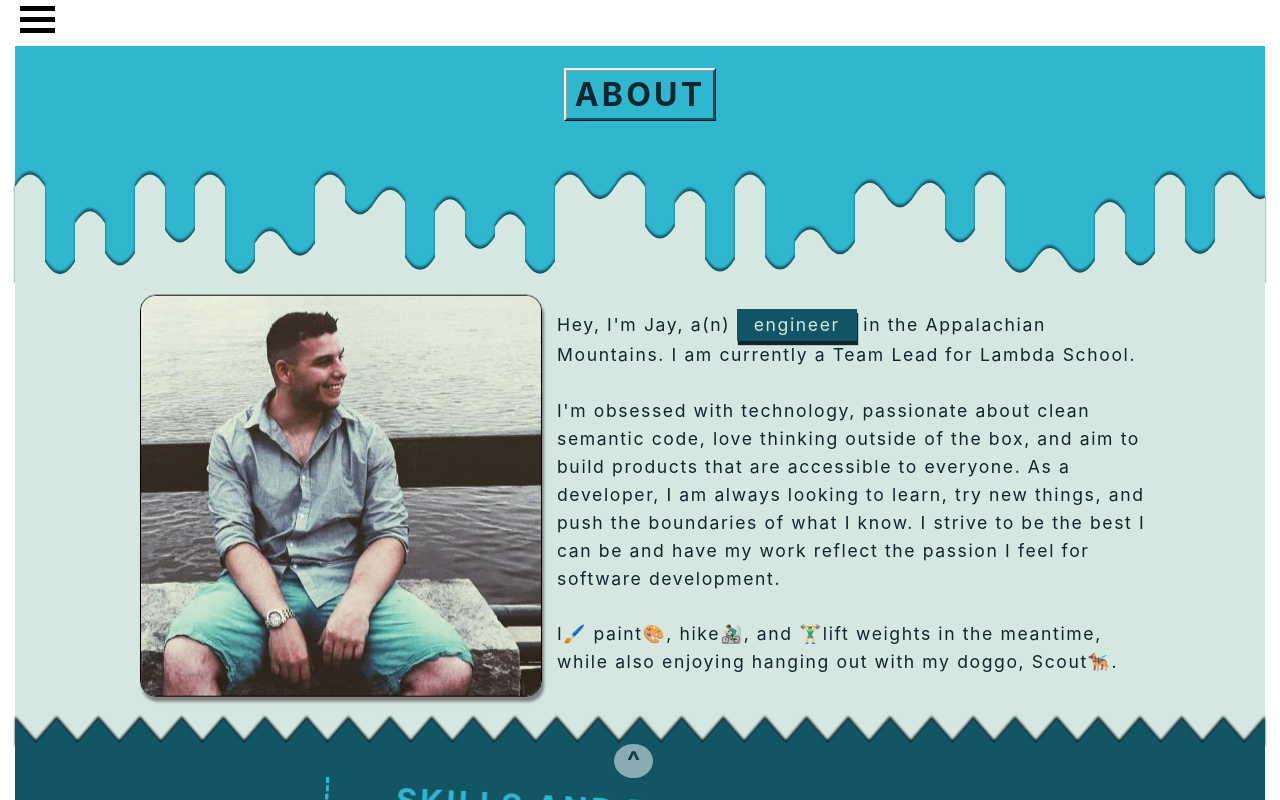
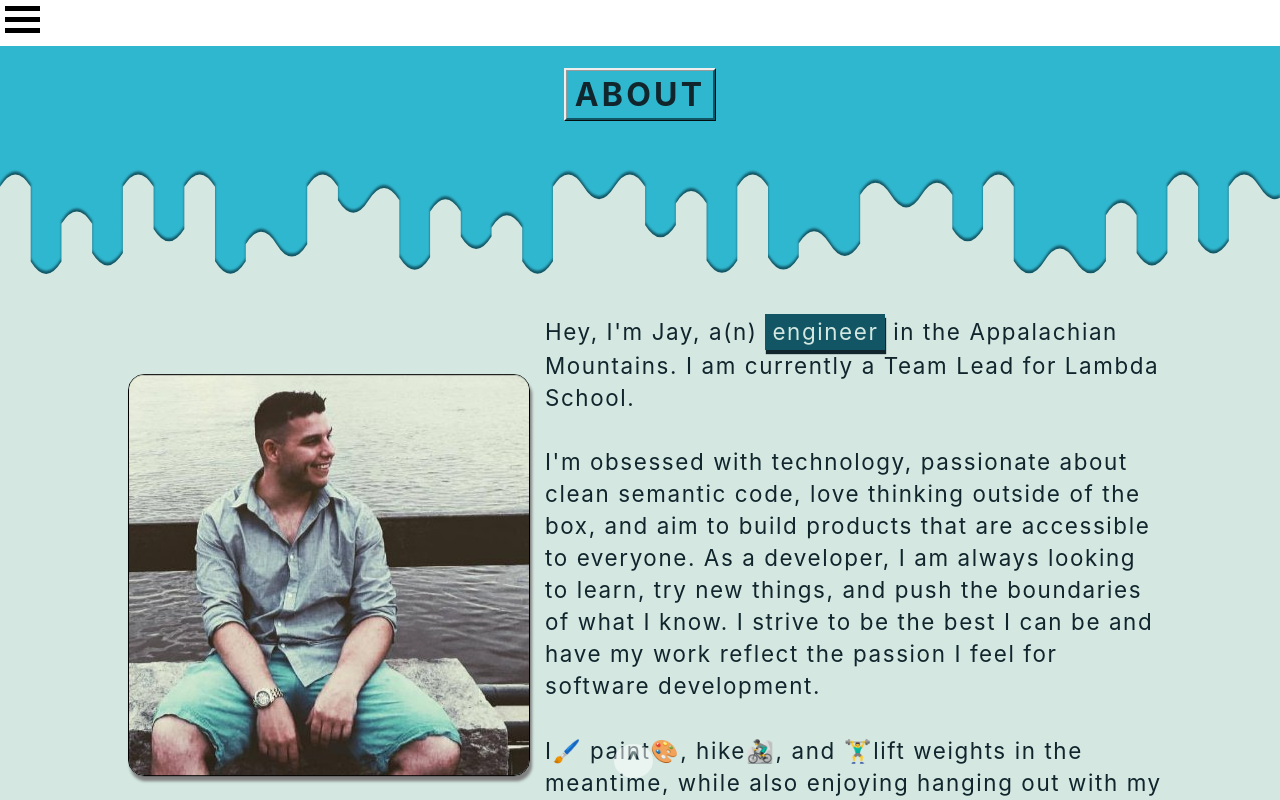
Before and after one commit to leachcoding/ReactPortfolio, a React (Create React App) app in the folder react-portfolio/: page / in a window 1280 px wide. Shown: the top 800 px of the page. Built offline with nearby package versions, Linux system fonts and the light colour scheme.

Commit message:
Changing max width of site starting redesign and edits

```diff
--- a/react-portfolio/src/App.css
+++ b/react-portfolio/src/App.css
@@ -7,7 +7,7 @@
 
 .App {
   width: 100%;
-  max-width: 1250px;
+  max-width: 1920px;
   display: -webkit-box;
   display: -ms-flexbox;
   display: flex;
--- a/react-portfolio/src/components/About.css
+++ b/react-portfolio/src/components/About.css
@@ -71,13 +71,13 @@
   }
 }
 .about p {
-  font-size: 1.1rem;
+  font-size: 1.4rem;
   width: 100%;
   padding: 5px;
   margin-left: 10px;
   color: #11252d; /* Dark Blue */
   letter-spacing: 0.1rem;
-  line-height: 1.75rem;
+  line-height: 2rem;
 }
 
 .about p #sequenceText{
```
